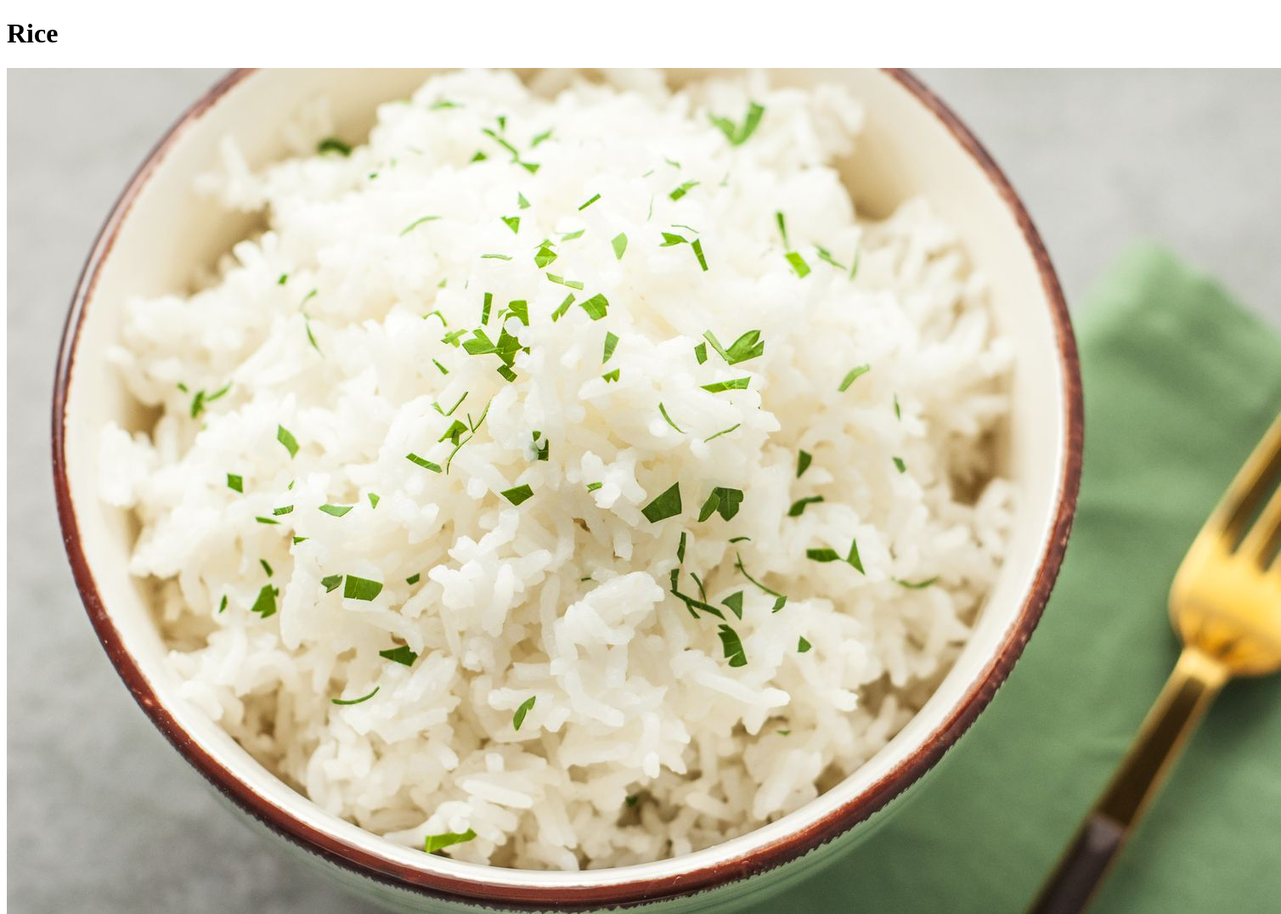
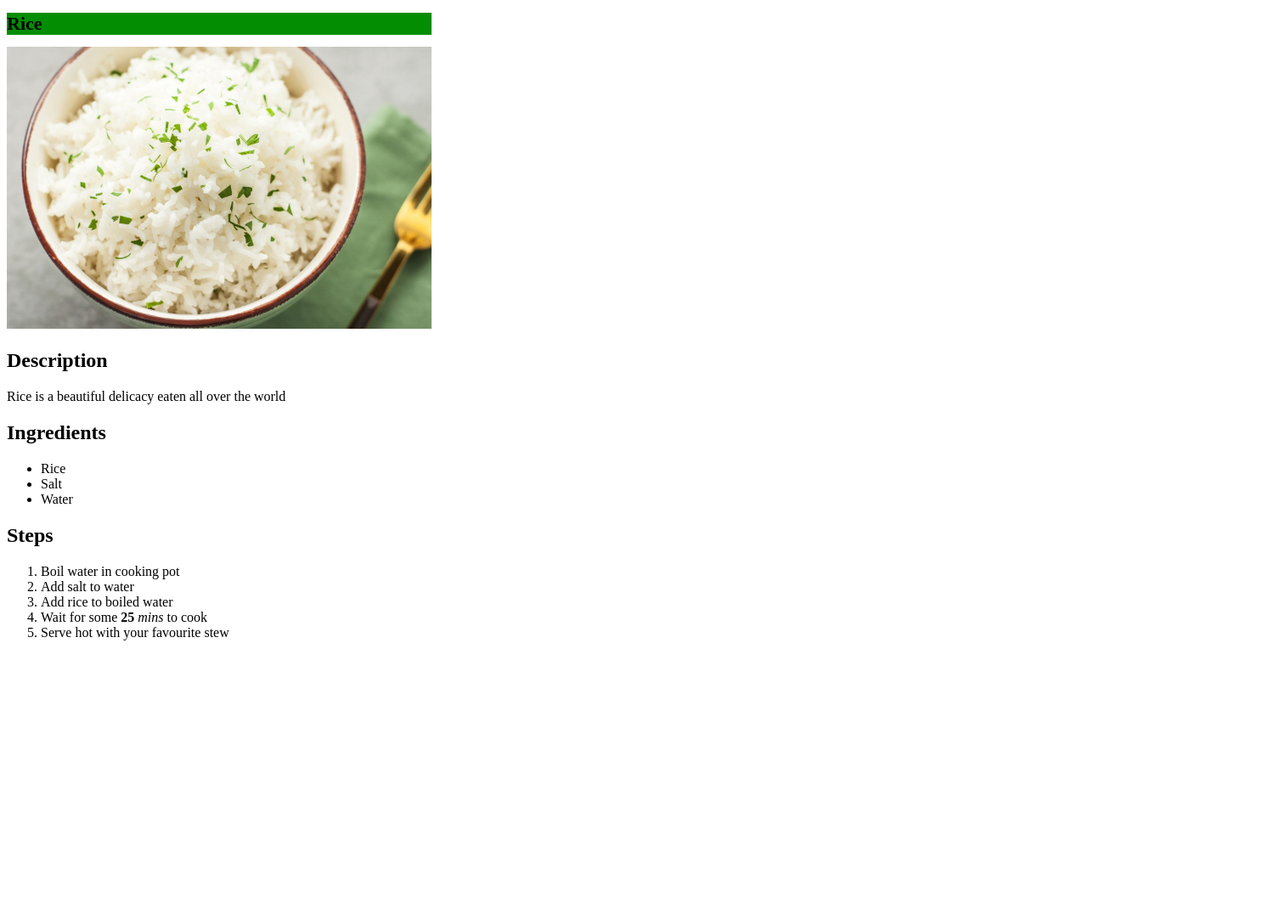
Before and after one commit to seayrom/odin-recipes, a plain HTML site: page recipes/rice.html in a window 1280 px wide. Shown: the top 1076 px of the page at 85% size, 1508 px wide, since content can reach past the window. After the commit the page ends 800 px from the top, so only its background shows below. Drawn offline with Linux system fonts and the light colour scheme.

Commit message:
Add styles to rice recipe page

```diff
--- /dev/null
+++ b/recipes/rice.css
@@ -0,0 +1,11 @@
+h1 {
+  font-size: 22px;
+  font-weight: 700;
+  background-color: rgb(3, 141, 3);
+  width: 500px;
+}
+
+img {
+  height: auto;
+  width: 500px;
+}
--- a/recipes/rice.html
+++ b/recipes/rice.html
@@ -3,6 +3,7 @@
   <head>
     <meta charset="UTF-8" />
     <meta name="viewport" content="width=device-width, initial-scale=1.0" />
+    <link rel="stylesheet" href="rice.css" />
     <title>Rice Recipe</title>
   </head>
   <body>
```
